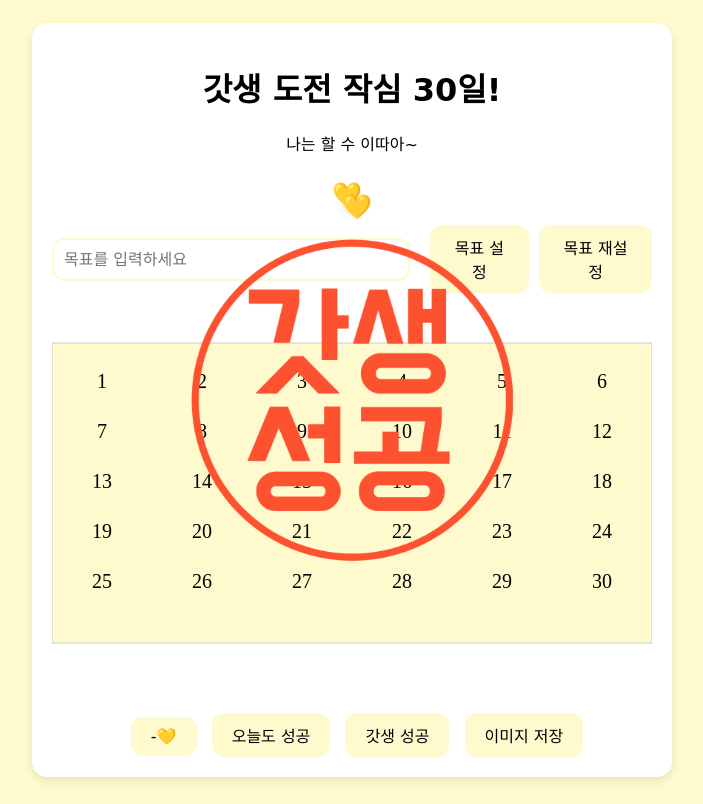
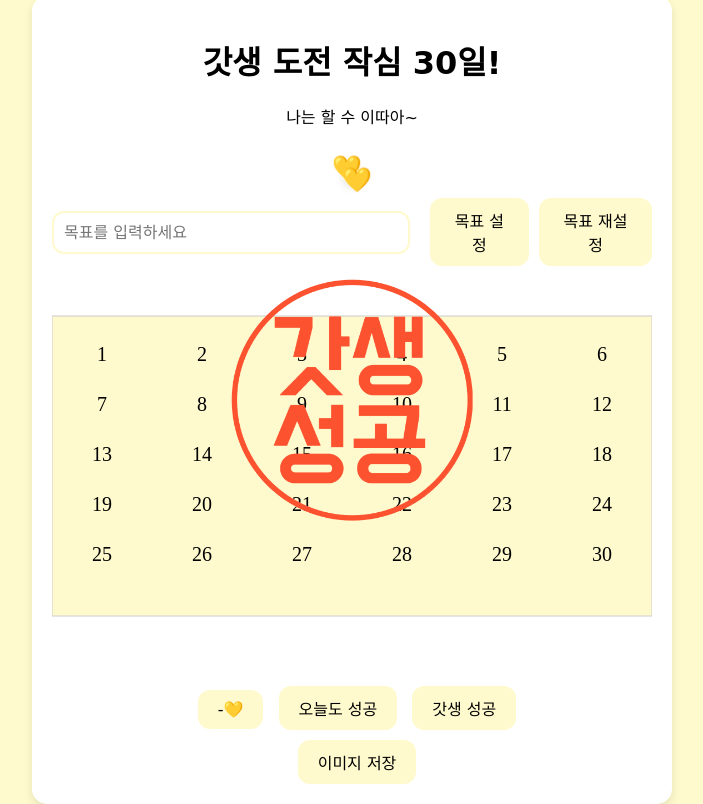
Before and after one commit to SuSuyommi/godsaeng, a plain HTML site: page index.html in a window 1280 px wide. Both pictures are taken after a click on the button "갓생 성공". Shown: the whole page, without its empty margins (288-991 px from the left). Drawn offline with Linux system fonts and the light colour scheme; a web font is replaced by a local one.

Commit message:
Update index.html

```diff
--- a/index.html
+++ b/index.html
@@ -107,8 +107,8 @@
             top: 50%;
             left: 50%;
             transform: translate(-50%, -50%);
-            width: 400px;
-            height: 400px;
+            width: 300px;
+            height: 300px;
             z-index: 1000; /* 가장 바깥에 표시되도록 z-index 설정 */
         }
     </style>
@@ -224,7 +224,9 @@
         <button onclick="removeLastHeart()">-💛</button>
         <button onclick="showNextImage()">오늘도 성공</button>
         <button onclick="toggleChamzalImage()">갓생 성공</button>
-        <button onclick="captureImage()">이미지 저장</button>
+        <div style="margin-top: 10px;">
+            <button onclick="captureImage()">이미지 저장</button>
+        </div>
     </div>
 
     <script>
```
